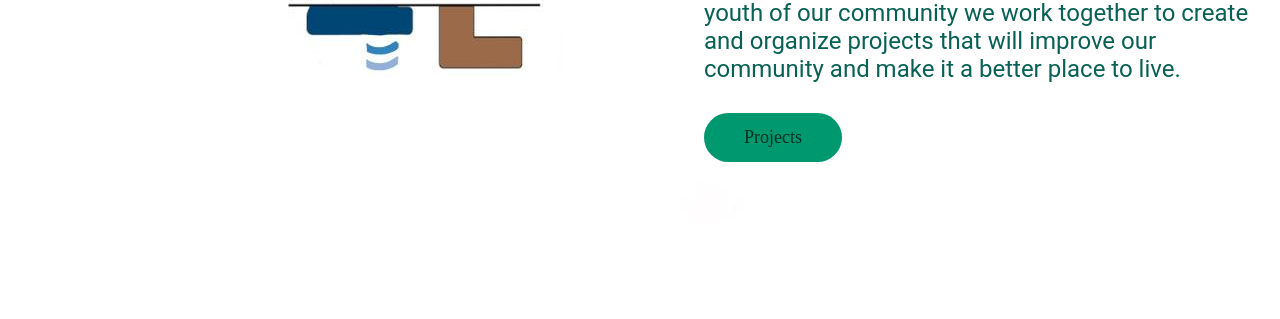
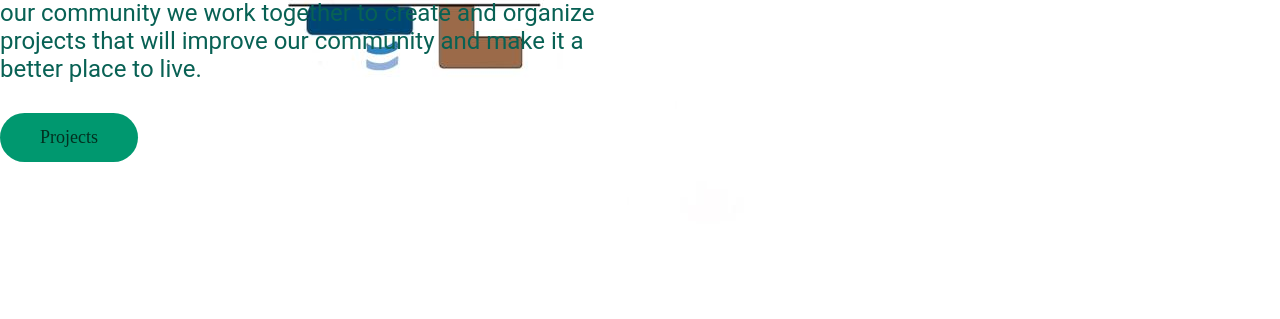
Before and after one commit to RC-6989/4LHOST13232451, a plain HTML site: page index.html in a window 1280 px wide. Shown: the part 481-800 px from the top of the page. Drawn offline with Linux system fonts and the light colour scheme.

Commit message:
Update styles.css

```diff
--- a/styles.css
+++ b/styles.css
@@ -61,7 +61,7 @@ nav ul li a{
 .text-container{
     max-width:600px;
     margin-top: 10%;
-    margin-left: 55%;
+    border-left: 20px;
     position: fixed;
 }
 
```
